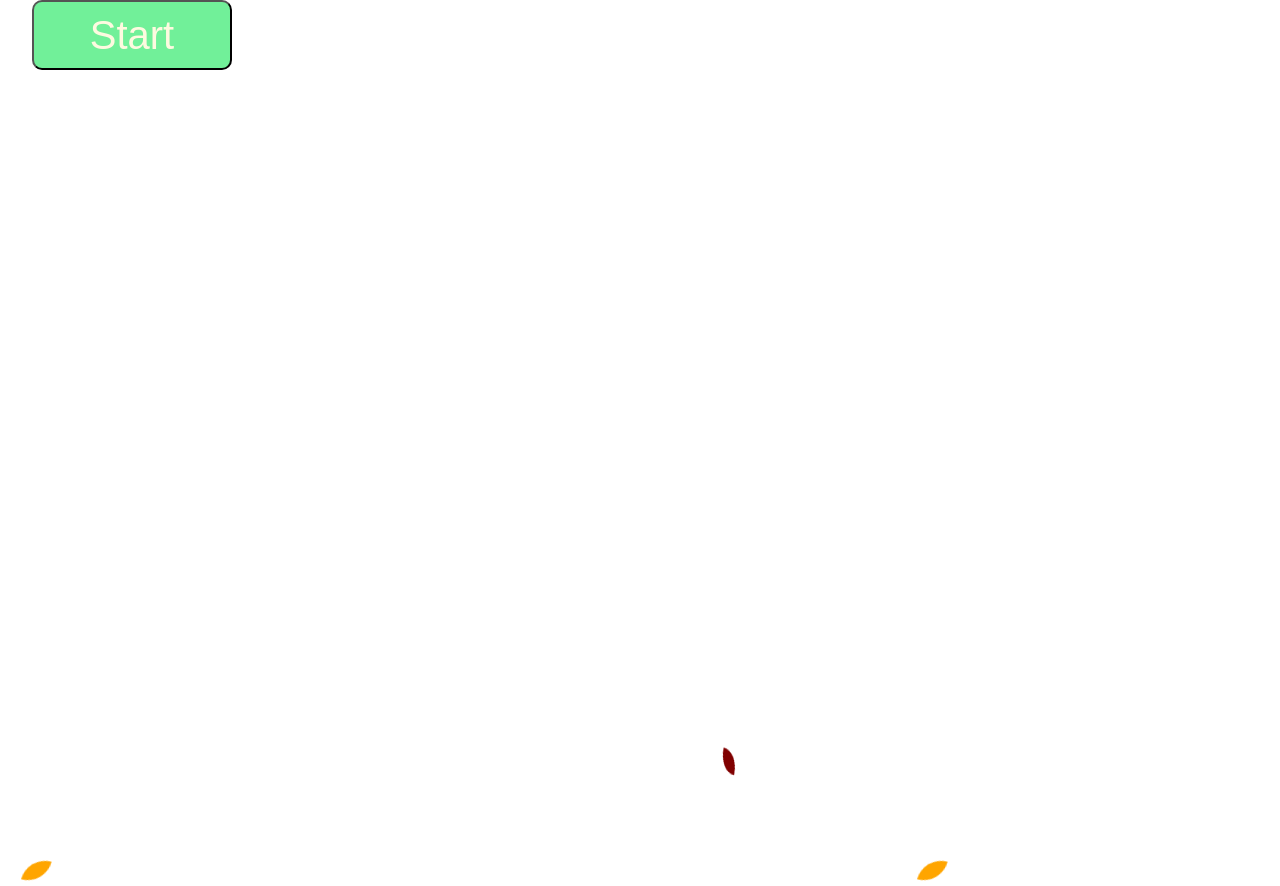
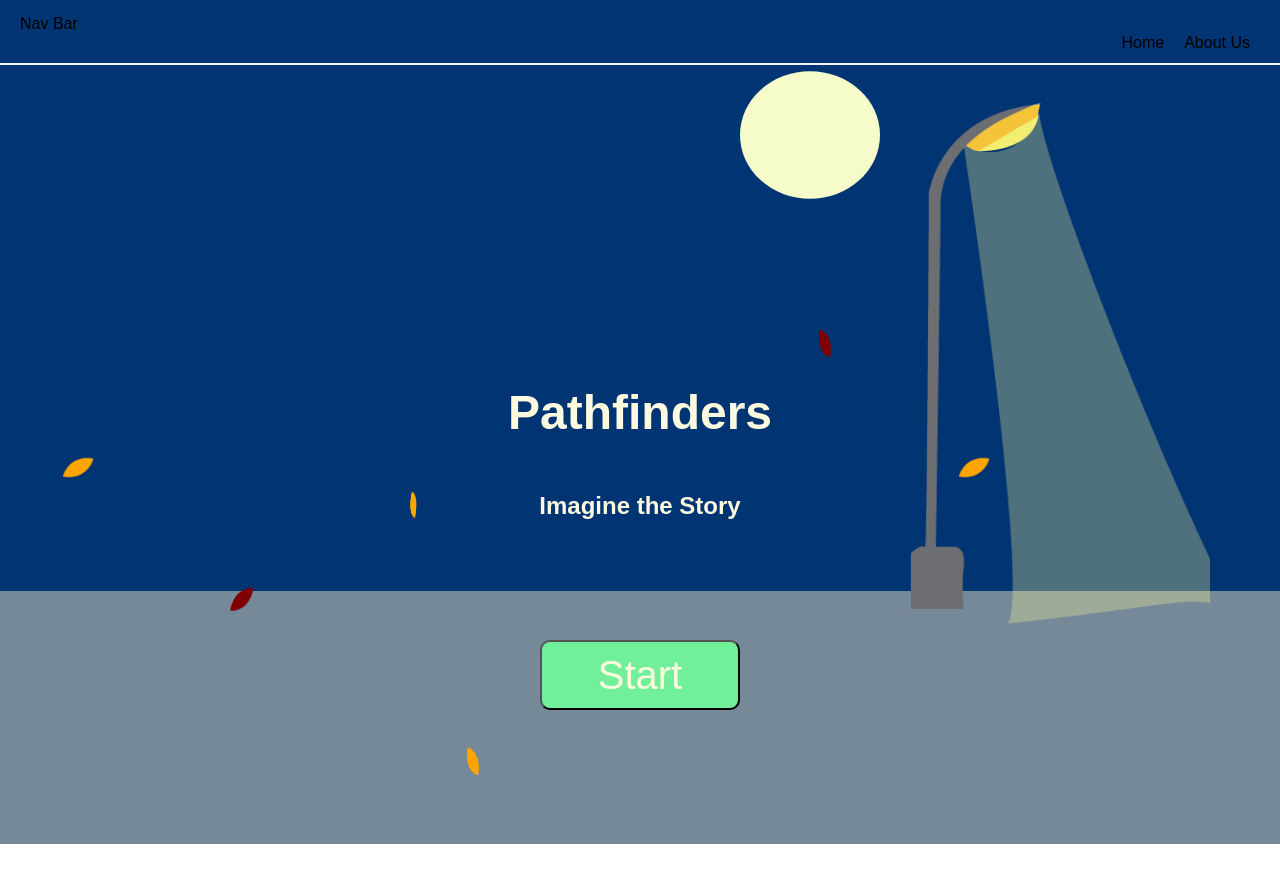
Before and after one commit to DesmandD3/finalApp, a Next.js app: page / in a window 1280 px wide. After the commit the page ends 844 px from the top, so only its background shows below. Built offline with nearby package versions, Linux system fonts and the light colour scheme.

Commit message:
changes start to index.js

```diff
--- a/pages/index.js
+++ b/pages/index.js
@@ -1,15 +1,55 @@
 import StartButton from "../comps/start-button";
-import styles from "../styles/Home.module.css";
 import Leafs from "../comps/leafs";
+import styled from "styled-components";
+import Moon from "../comps/Moon";
+import Lamp from "../comps/Lamp";
+import Navbar from "../comps/nav/navbar";
 
-export default function Home() {
+const FullPage = styled.div`
+  @import url("https://fonts.googleapis.com/css2?family=Fira+Sans:wght@300;400&display=swap");
+  background: linear-gradient(
+    to bottom,
+    #003472 0%,
+    #003472 70%,
+    #758998 70%,
+    #758998 100%
+  );
+  text-align: center;
+  font-family: "Fira Sans", sans-serif;
+  display: flex;
+  flex-direction: column;
+  justify-items: center;
+  align-items: center;
+  max-width: auto;
+  height: 844px;
+  overflow: hidden;
+`;
+
+const Header = styled.h1`
+  font-size: 48px;
+  margin-top: 180px;
+  color: fefae0;
+  color: #fefae0;
+`;
+
+const PageTitle = styled.h2`
+  font-size: 24px;
+  color: #fefae0;
+  margin-bottom: 120px;
+`;
+
+export default function Start() {
   return (
-    <div className={styles.container}>
+    <div>
       <Leafs />
-
-      <StartButton />
-
-      <main className={styles.main}></main>
+      <FullPage>
+        <Navbar />
+        <Lamp />
+        <Moon />
+        <Header>Pathfinders</Header>
+        <PageTitle>Imagine the Story</PageTitle>
+        <StartButton></StartButton>
+      </FullPage>
     </div>
   );
 }
--- a/pages/start.js
+++ /dev/null
@@ -1,48 +0,0 @@
-import StartButton from "../comps/start-button";
-import Leafs from "../comps/leafs";
-import styled from "styled-components";
-import Moon from "../comps/Moon";
-import Lamp from "../comps/Lamp";
-
-const FullPage = styled.div`
-  @import url("https://fonts.googleapis.com/css2?family=Fira+Sans:wght@300;400&display=swap");
-  background:linear-gradient(to bottom, #003472 0%, #003472 70%, #758998 70%, #758998 100%) ;
-  text-align: center;
-  font-family: "Fira Sans", sans-serif;
-  display: flex;
-  flex-direction: column;
-  justify-items: center;
-  align-items: center;
-  max-width: auto;
-  height: 844px;
-  overflow: hidden;
-`;
-
-const Header = styled.h1`
-  font-size: 48px;
-  margin-top: 180px;
-  color: fefae0;
-  color: #fefae0;
-`;
-
-const PageTitle = styled.h2`
-  font-size: 24px;
-  color: #fefae0;
-  margin-bottom: 120px;
-`;
-
-
-export default function Start() {
-  return (
-    <div>
-      <Leafs />
-      <FullPage>
-      <Lamp />
-        <Moon />
-        <Header>Pathfinders</Header>
-        <PageTitle>Imagine the Story</PageTitle>
-        <StartButton></StartButton>
-      </FullPage>
-    </div>
-  );
-}
```
